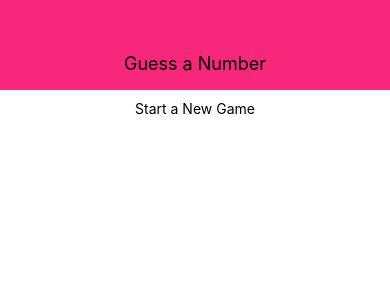
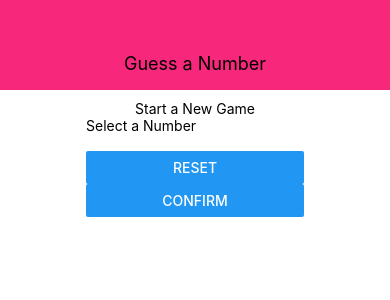
Before and after one commit to sarmstead/number-guesser-app, a React Native app: screen / in a window 390 px wide. Shown: the top 300 px of the page. Built offline with nearby package versions, Linux system fonts and the light colour scheme.

Commit message:
Create input container

```diff
--- a/screens/StartGameScreen.js
+++ b/screens/StartGameScreen.js
@@ -1,10 +1,18 @@
 import React from 'react';
-import { View, StyleSheet, Text } from 'react-native';
+import { View, StyleSheet, Text, TextInput, Button } from 'react-native';
 
 const StartGameScreen = props => {
     return (
        <View style={styles.startGameScreen}>
-           <Text>Start a New Game</Text>
+           <Text style={styles.title}>Start a New Game</Text>
+           <View style={styles.inputContainer}>
+               <Text>Select a Number</Text>
+               <TextInput />
+               <View style={styles.buttonContainer}>
+                    <Button title="Reset" onPress={() => {}}/>
+                    <Button title="Confirm" onPress={() => {}} />
+               </View>
+           </View>
        </View>
     );
 }
```
